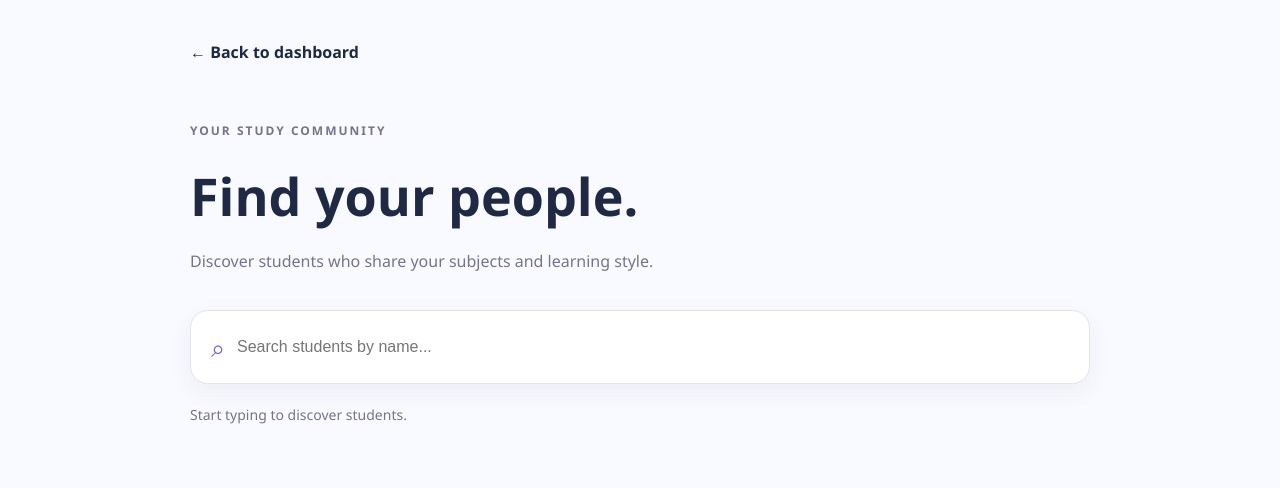
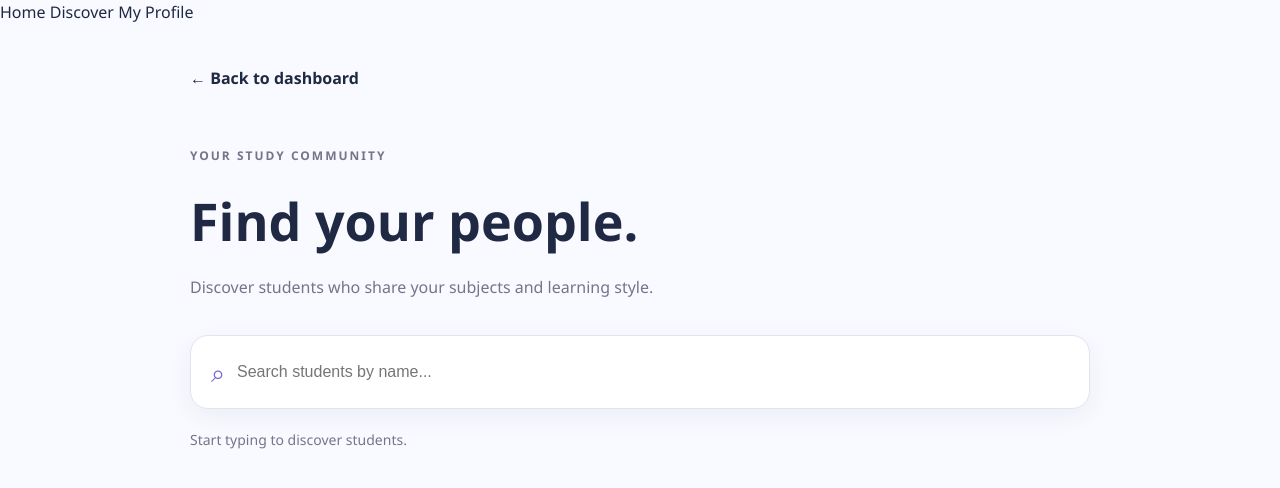
Before and after one commit to clove911/campus-connect, a plain HTML site: page discover.html in a window 1280 px wide. Drawn offline with Linux system fonts and the light colour scheme; no server answers.

Commit message:
Add navigation links to discover.html

```diff
--- a/discover.html
+++ b/discover.html
@@ -9,6 +9,10 @@
     <link rel="stylesheet" href="css/discover.css">
 </head>
 <body>
+
+    <a href="dashboard.html">Home</a>
+<a href="discover.html" class="active">Discover</a>
+<a href="profile.html">My Profile</a>
 
     <main class="discover-container">
 
```
